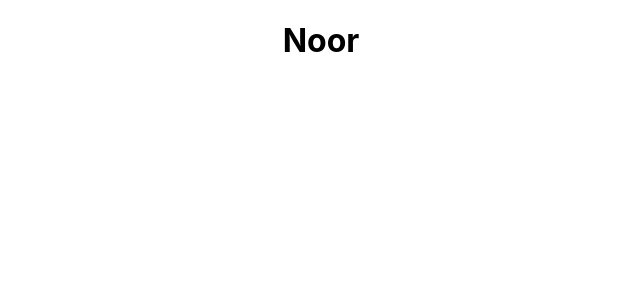
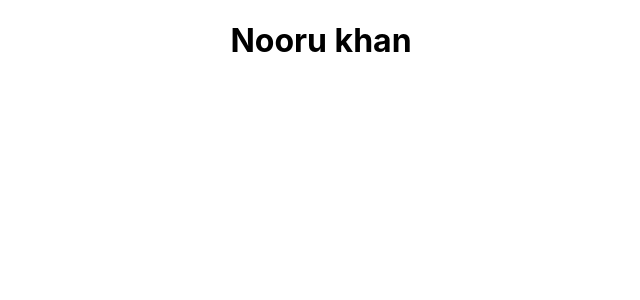
Before and after one commit to NoorMohammed-786/NoteBoook-Frontend, a React (Create React App) app: page / in a window 1280 px wide. Shown: the top 300 px of the page, without its empty margins (319-959 px from the left). Built offline with nearby package versions, Linux system fonts and the light colour scheme.

Commit message:
removed my-app

```diff
--- a/src/App.js
+++ b/src/App.js
@@ -4,7 +4,7 @@ import './App.css';
 function App() {
   return (
     <div className="App">
-    <h1>Noor</h1>
+    <h1>Nooru khan</h1>
     </div>
   );
 }
```
Also changed, not shown: package.json (+8 -1 lines), 1 other file (tests, documents, lock files or other folders).
